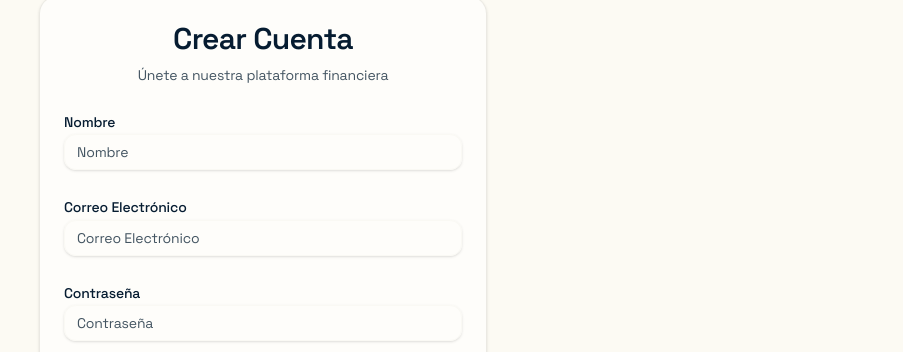
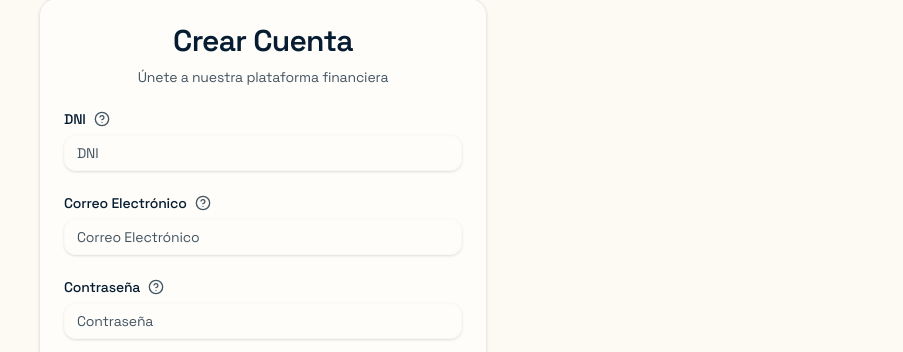
Before and after one commit to zGIKS/mortgage-UI, a React (Vite) app: page /register in a window 1280 px wide. Shown: the part 167-519 px from the top of the page, without its empty margins (377-1280 px from the left). Built offline with nearby package versions, Linux system fonts and the light colour scheme; no server answers.

Commit message:
feat: add validations

```diff
--- a/package.json
+++ b/package.json
@@ -17,6 +17,7 @@
     "@radix-ui/react-popover": "^1.1.15",
     "@radix-ui/react-select": "^2.2.6",
     "@radix-ui/react-slot": "^1.2.4",
+    "@radix-ui/react-tooltip": "^1.2.8",
     "axios": "^1.12.2",
     "class-variance-authority": "^0.7.1",
     "clsx": "^2.1.1",
--- /dev/null
+++ b/src/components/ui/tooltip.jsx
@@ -0,0 +1,24 @@
+import * as React from "react"
+import * as TooltipPrimitive from "@radix-ui/react-tooltip"
+
+import { cn } from "@/lib/utils"
+
+const TooltipProvider = TooltipPrimitive.Provider
+
+const Tooltip = TooltipPrimitive.Root
+
+const TooltipTrigger = TooltipPrimitive.Trigger
+
+const TooltipContent = React.forwardRef(({ className, sideOffset = 4, ...props }, ref) => (
+  <TooltipPrimitive.Content
+    ref={ref}
+    sideOffset={sideOffset}
+    className={cn(
+      "z-50 overflow-hidden rounded-md border bg-popover px-3 py-1.5 text-sm text-popover-foreground shadow-md animate-in fade-in-0 zoom-in-95 data-[state=closed]:animate-out data-[state=closed]:fade-out-0 data-[state=closed]:zoom-out-95 data-[side=bottom]:slide-in-from-top-2 data-[side=left]:slide-in-from-right-2 data-[side=right]:slide-in-from-left-2 data-[side=top]:slide-in-from-bottom-2",
+      className
+    )}
+    {...props} />
+))
+TooltipContent.displayName = TooltipPrimitive.Content.displayName
+
+export { Tooltip, TooltipTrigger, TooltipContent, TooltipProvider }
--- a/src/iam/application/auth-service.js
+++ b/src/iam/application/auth-service.js
@@ -10,8 +10,8 @@ export const authService = {
     return data;
   },
 
-  async register(email, password, full_name) {
-    const data = await apiClient.register(email, password, full_name);
+  async register({ dni, email, password }) {
+    const data = await apiClient.register(dni, email, password);
     return data;
   },
 
--- a/src/iam/infrastructure/api-client.js
+++ b/src/iam/infrastructure/api-client.js
@@ -18,13 +18,13 @@ export const apiClient = {
     return response.json();
   },
 
-  async register(email, password, full_name) {
+  async register(dni, email, password) {
     const response = await fetch(`${API_BASE_URL}/iam/register`, {
       method: 'POST',
       headers: {
         'Content-Type': 'application/json',
       },
-      body: JSON.stringify({ email, password, full_name }),
+      body: JSON.stringify({ dni, email, password }),
     });
 
     if (!response.ok) {
--- a/src/iam/infrastructure/i18n/locales/en/iam.json
+++ b/src/iam/infrastructure/i18n/locales/en/iam.json
@@ -13,24 +13,24 @@
     "register": {
       "title": "Create Account",
       "subtitle": "Join our financial platform",
-      "firstName": "First Name",
-      "lastName": "Last Name",
+      "dni": "DNI",
       "email": "Email",
       "password": "Password",
-      "confirmPassword": "Confirm Password",
       "submit": "Create Account",
       "hasAccount": "Already have an account?",
       "signIn": "Sign in here"
+    },
+    "tooltips": {
+      "dni": "Use your Peruvian DNI (8 digits) to verify your identity.",
+      "email": "Use your email, example: user@gmail.com",
+      "password": "Use at least 8 characters with letters and numbers."
     },
     "validation": {
       "emailRequired": "Email is required",
       "emailInvalid": "Please enter a valid email address",
       "passwordRequired": "Password is required",
       "passwordMinLength": "Password must be at least 8 characters",
-      "firstNameRequired": "First name is required",
-      "lastNameRequired": "Last name is required",
-      "confirmPasswordRequired": "Please confirm your password",
-      "passwordMismatch": "Passwords do not match"
+      "dniRequired": "DNI is required"
     },
     "errors": {
       "loginFailed": "Invalid email or password",
--- a/src/iam/infrastructure/i18n/locales/es/iam.json
+++ b/src/iam/infrastructure/i18n/locales/es/iam.json
@@ -13,24 +13,24 @@
     "register": {
       "title": "Crear Cuenta",
       "subtitle": "Únete a nuestra plataforma financiera",
-      "firstName": "Nombre",
-      "lastName": "Apellido",
+      "dni": "DNI",
       "email": "Correo Electrónico",
       "password": "Contraseña",
-      "confirmPassword": "Confirmar Contraseña",
       "submit": "Crear Cuenta",
       "hasAccount": "¿Ya tienes una cuenta?",
       "signIn": "Inicia sesión aquí"
+    },
+    "tooltips": {
+      "dni": "Usa tu DNI peruano (8 dígitos) para verificar tu identidad.",
+      "email": "Usa tu correo electrónico, ejemplo: usuario@gmail.com",
+      "password": "Usa al menos 8 caracteres con letras y números."
     },
     "validation": {
       "emailRequired": "El correo electrónico es obligatorio",
       "emailInvalid": "Por favor ingresa un correo electrónico válido",
       "passwordRequired": "La contraseña es obligatoria",
       "passwordMinLength": "La contraseña debe tener al menos 8 caracteres",
-      "firstNameRequired": "El nombre es obligatorio",
-      "lastNameRequired": "El apellido es obligatorio",
-      "confirmPasswordRequired": "Por favor confirma tu contraseña",
-      "passwordMismatch": "Las contraseñas no coinciden"
+      "dniRequired": "El DNI es obligatorio"
     },
     "errors": {
       "loginFailed": "Correo electrónico o contraseña incorrectos",
--- a/src/iam/presentation/pages/RegisterPage.jsx
+++ b/src/iam/presentation/pages/RegisterPage.jsx
@@ -8,22 +8,29 @@ import { Button } from '@/components/ui/button';
 import { Card, CardHeader, CardTitle, CardContent, CardDescription } from '@/components/ui/card';
 import { Input } from '@/components/ui/input';
 import { Label } from '@/components/ui/label';
+import { Tooltip, TooltipContent, TooltipProvider, TooltipTrigger } from '@/components/ui/tooltip';
+import { HelpCircle } from 'lucide-react';
 
 export function RegisterPage() {
   const navigate = useNavigate();
   const { t } = useTranslation('iam');
   const [formData, setFormData] = useState({
+    dni: '',
     email: '',
     password: '',
-    full_name: '',
   });
   const [loading, setLoading] = useState(false);
 
   const handleChange = (e) => {
-    setFormData({
-      ...formData,
-      [e.target.name]: e.target.value,
-    });
+    const { name, value } = e.target;
+
+    if (name === 'dni') {
+      const numericValue = value.replace(/\D/g, '').slice(0, 8);
+      setFormData({ ...formData, [name]: numericValue });
+      return;
+    }
+
+    setFormData({ ...formData, [name]: value });
   };
 
   const handleSubmit = async (e) => {
@@ -31,7 +38,7 @@ export function RegisterPage() {
     setLoading(true);
 
     try {
-      await authService.register(formData.email, formData.password, formData.full_name);
+      await authService.register(formData);
       toast.success(t('auth.success.accountCreated'));
       navigate('/login');
     } catch (err) {
@@ -47,6 +54,7 @@ export function RegisterPage() {
         <LanguageToggle />
       </div>
 
+      <TooltipProvider delayDuration={100}>
         <Card className="w-full max-w-md border-border/70 bg-card/95">
           <CardHeader className="space-y-2 text-center">
             <CardTitle className="text-3xl">{t('auth.register.title')}</CardTitle>
@@ -55,20 +63,55 @@ export function RegisterPage() {
           <CardContent>
             <form onSubmit={handleSubmit} className="space-y-6">
               <div className="space-y-2">
-              <Label htmlFor="register-name">{t('auth.register.firstName')}</Label>
+                <div className="flex items-center gap-2">
+                  <Label htmlFor="register-dni">{t('auth.register.dni')}</Label>
+                  <Tooltip>
+                    <TooltipTrigger asChild>
+                      <button
+                        type="button"
+                        className="text-muted-foreground transition-colors hover:text-foreground"
+                      >
+                        <HelpCircle className="h-4 w-4" />
+                        <span className="sr-only">{t('auth.tooltips.dni')}</span>
+                      </button>
+                    </TooltipTrigger>
+                    <TooltipContent side="right">
+                      {t('auth.tooltips.dni')}
+                    </TooltipContent>
+                  </Tooltip>
+                </div>
                 <Input
-                id="register-name"
+                  id="register-dni"
                   type="text"
-                name="full_name"
-                value={formData.full_name}
+                  name="dni"
+                  value={formData.dni}
                   onChange={handleChange}
-                placeholder={t('auth.register.firstName')}
+                  placeholder={t('auth.register.dni')}
+                  inputMode="numeric"
+                  pattern="[0-9]{8}"
+                  maxLength={8}
                   required
                 />
               </div>
 
               <div className="space-y-2">
+                <div className="flex items-center gap-2">
                   <Label htmlFor="register-email">{t('auth.register.email')}</Label>
+                  <Tooltip>
+                    <TooltipTrigger asChild>
+                      <button
+                        type="button"
+                        className="text-muted-foreground transition-colors hover:text-foreground"
+                      >
+                        <HelpCircle className="h-4 w-4" />
+                        <span className="sr-only">{t('auth.tooltips.email')}</span>
+                      </button>
+                    </TooltipTrigger>
+                    <TooltipContent side="right">
+                      {t('auth.tooltips.email')}
+                    </TooltipContent>
+                  </Tooltip>
+                </div>
                 <Input
                   id="register-email"
                   type="email"
@@ -81,7 +124,23 @@ export function RegisterPage() {
               </div>
 
               <div className="space-y-2">
+                <div className="flex items-center gap-2">
                   <Label htmlFor="register-password">{t('auth.register.password')}</Label>
+                  <Tooltip>
+                    <TooltipTrigger asChild>
+                      <button
+                        type="button"
+                        className="text-muted-foreground transition-colors hover:text-foreground"
+                      >
+                        <HelpCircle className="h-4 w-4" />
+                        <span className="sr-only">{t('auth.tooltips.password')}</span>
+                      </button>
+                    </TooltipTrigger>
+                    <TooltipContent side="right">
+                      {t('auth.tooltips.password')}
+                    </TooltipContent>
+                  </Tooltip>
+                </div>
                 <Input
                   id="register-password"
                   type="password"
@@ -106,6 +165,7 @@ export function RegisterPage() {
             </form>
           </CardContent>
         </Card>
+      </TooltipProvider>
     </div>
   );
 }
```
Also changed, not shown: src/iam/presentation/pages/LoginPage.jsx (+36 -0 lines), 1 other file (tests, documents, lock files or other folders). Lines whose indentation alone changed are shown as unchanged.
